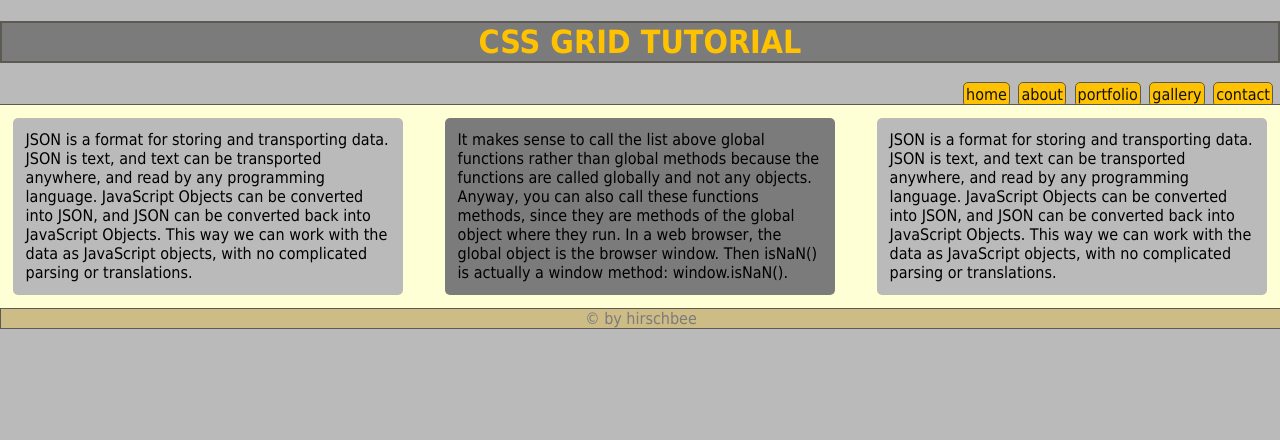
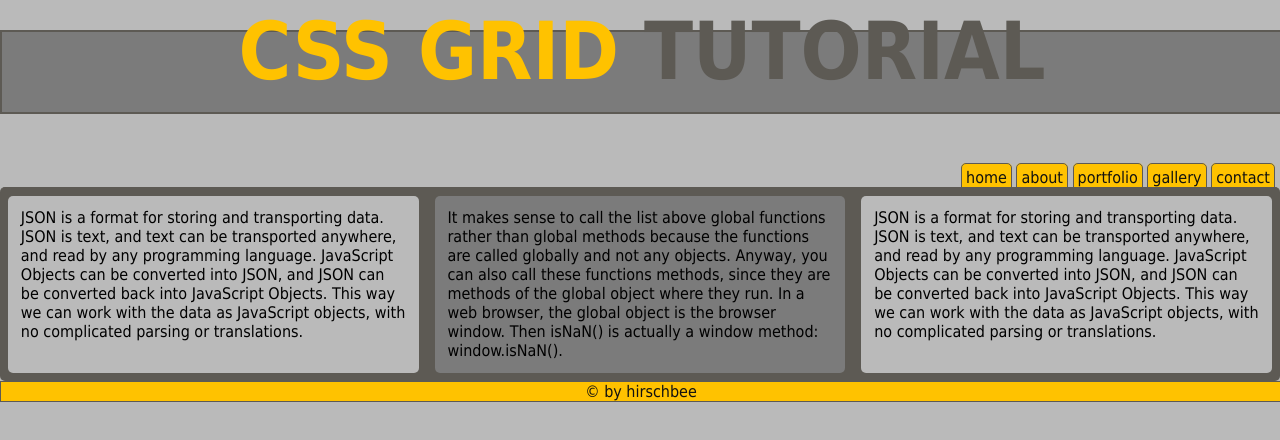
Before and after one commit to hirschbee/traversyCssGrid, a plain HTML site: page index.html in a window 1280 px wide. Drawn offline with Linux system fonts and the light colour scheme.

Commit message:
Add files via upload

```diff
--- a/index.html
+++ b/index.html
@@ -8,7 +8,7 @@
     <!--<script defer src="script.js"></script>-->
   </head>
   <body>
-    <h1 id="htext">CSS GRID TUTORIAL</h1>
+    <h1 id="htext">CSS GRID <span>TUTORIAL</span></h1>
     <nav class="meni">
       <ul>
         <li><a href="#">home</a></li>
--- a/style.css
+++ b/style.css
@@ -11,9 +11,20 @@ h1{
   background-color:#7b7b7b;
   border:2px solid #5d5a54;
   text-align:center;
+  margin-top:30px;
+  width:100%;
+}
+#htext{
+  overflow:visible;
+  font-size:5em;
+  height:80px;
+  line-height:0.5em;
+}
+span{
+  color:#5d5a54;
 }
 .meni{
-  text-align:right;
+ text-align:right;
   padding-right:5px;
 }
 ul{
@@ -21,7 +32,7 @@ ul{
 }
 li{
 
-  display:inline;
+  display:inline-block;
   list-style-type:none;
   margin:0;
   padding:0;
@@ -30,25 +41,28 @@ a{
   text-decoration:none;
   font-weight:;
   text-align:center;
-  margin:2px;
-  padding:2px;
+  margin:0;
+  padding:4px;
   background-color:#ffc200;
   color:#121210;
   border:1.5px solid #5d5a54;
   border-radius:5px;
+  width:100px;
+
 
 }
 .wrap{
   position:relative;
-  background-color:#ffffd6;
+  background-color:#5d5a54;
   border-top:1px solid #5d5a54;
+  border-radius:5px;
   display:grid;
   grid-template-columns:repeat(3,1fr);
-  grid-gap:1em;
+  grid-gap:0;
 }
 .wrap > div{
 
-  margin:0.8em;
+  margin:0.5em;
   padding:0.8em;
   background:#7b7b7b;
   border-radius:5px;
@@ -59,8 +73,8 @@ a{
 
 #footer{
   position:relative;
-  background-color:rgba(255,194,0,.28);
-  color:#7b7b7b;
+  background-color:#ffc200;
+  color:#121210;
   border:1px solid #5d5a54;
   text-align:center;
   width:100%;
```
